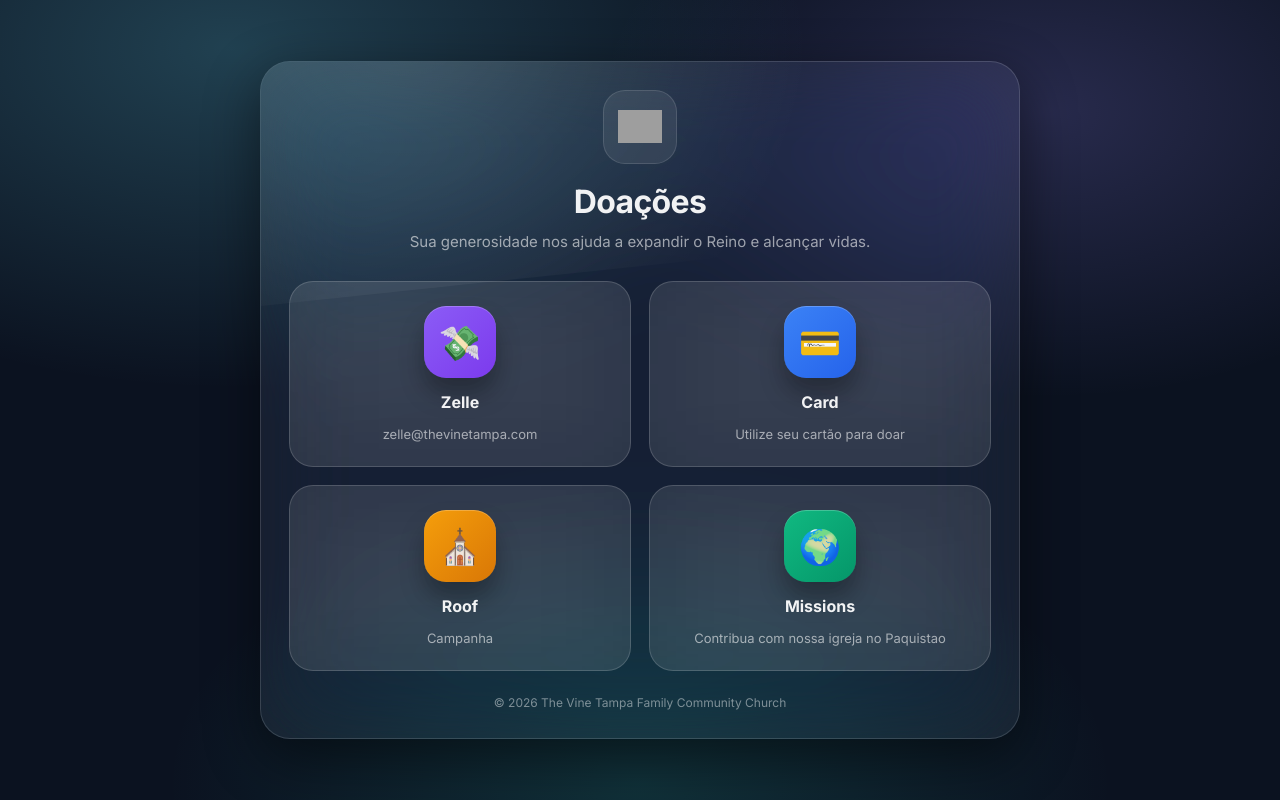
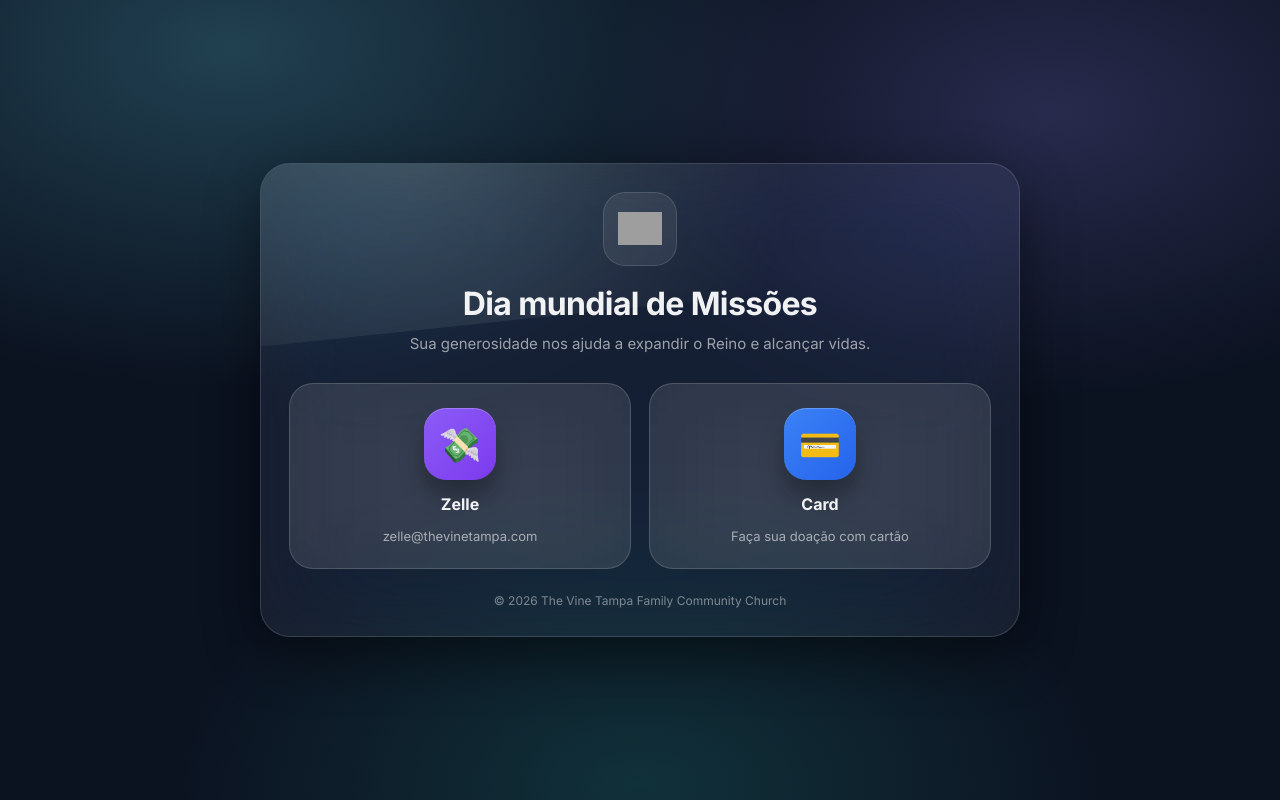
Before and after one commit to oavlag/thevinetampa, a plain HTML site: page donate.html in a window 1280 px wide. Drawn offline with Linux system fonts and the light colour scheme; grey boxes are pictures that could not be loaded.

Commit message:
Update donation page title and text

```diff
--- a/donate.html
+++ b/donate.html
@@ -256,7 +256,7 @@
           <img src="https://thevinetampa.com/wp-content/uploads/2022/04/vine-logo.png" alt="Vine Tampa Church">
         </div>
 
-        <h1>Doações</h1>
+        <h1>Dia mundial de Missões</h1>
 
         <div class="subtitle">
           Sua generosidade nos ajuda a expandir o Reino e alcançar vidas.
@@ -284,29 +284,7 @@
           <div class="icon cardpay">💳</div>
 
           <strong>Card</strong>
-          <span>Utilize seu cartão para doar</span>
-
-        </a>
-
-        <a class="tile"
-           href="https://square.link/u/XjKMXmUn"
-           target="_blank">
-
-          <div class="icon roof">⛪</div>
-
-          <strong>Roof</strong>
-          <span>Campanha</span>
-
-        </a>
-
-        <a class="tile"
-           href="https://square.link/u/YcXFKBma"
-           target="_blank">
-
-          <div class="icon missions">🌍</div>
-
-          <strong>Missions</strong>
-          <span>Contribua com nossa igreja no Paquistao</span>
+          <span>Faça sua doação com cartão</span>
 
         </a>
 
```
